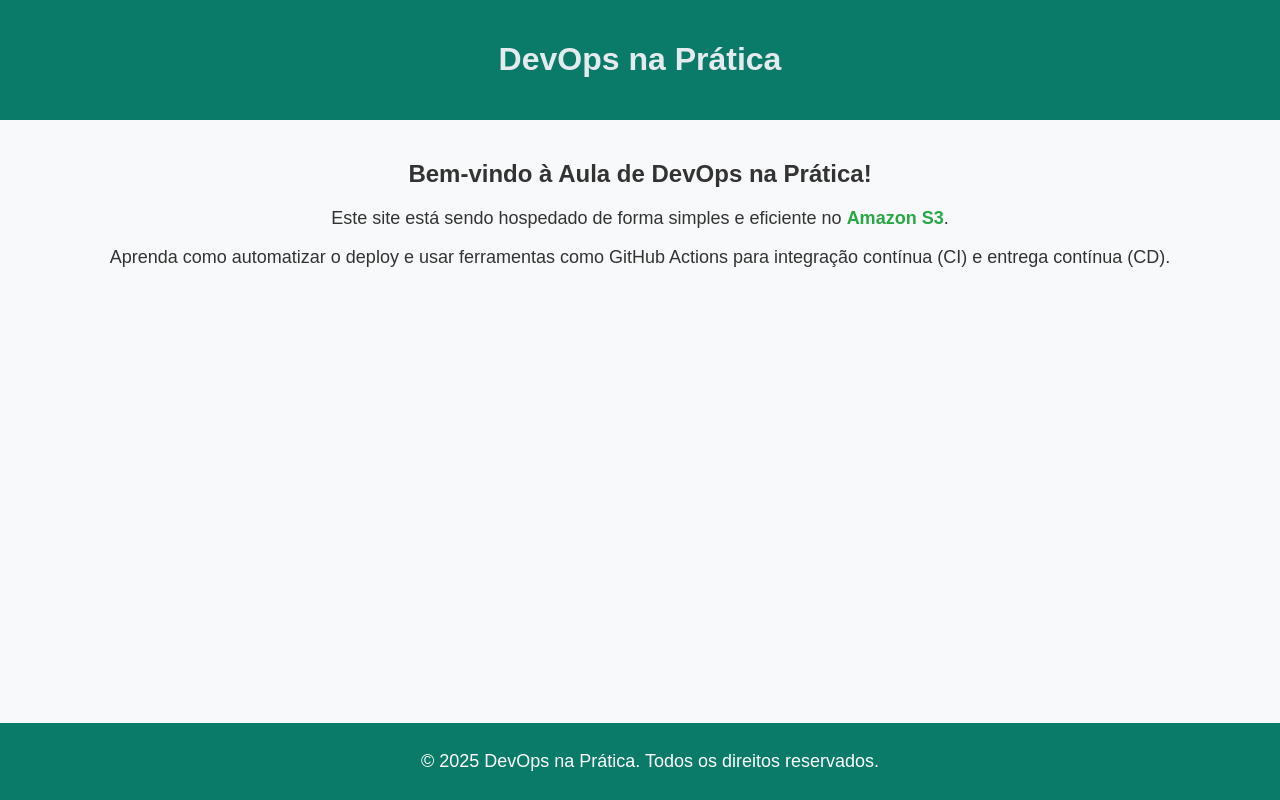
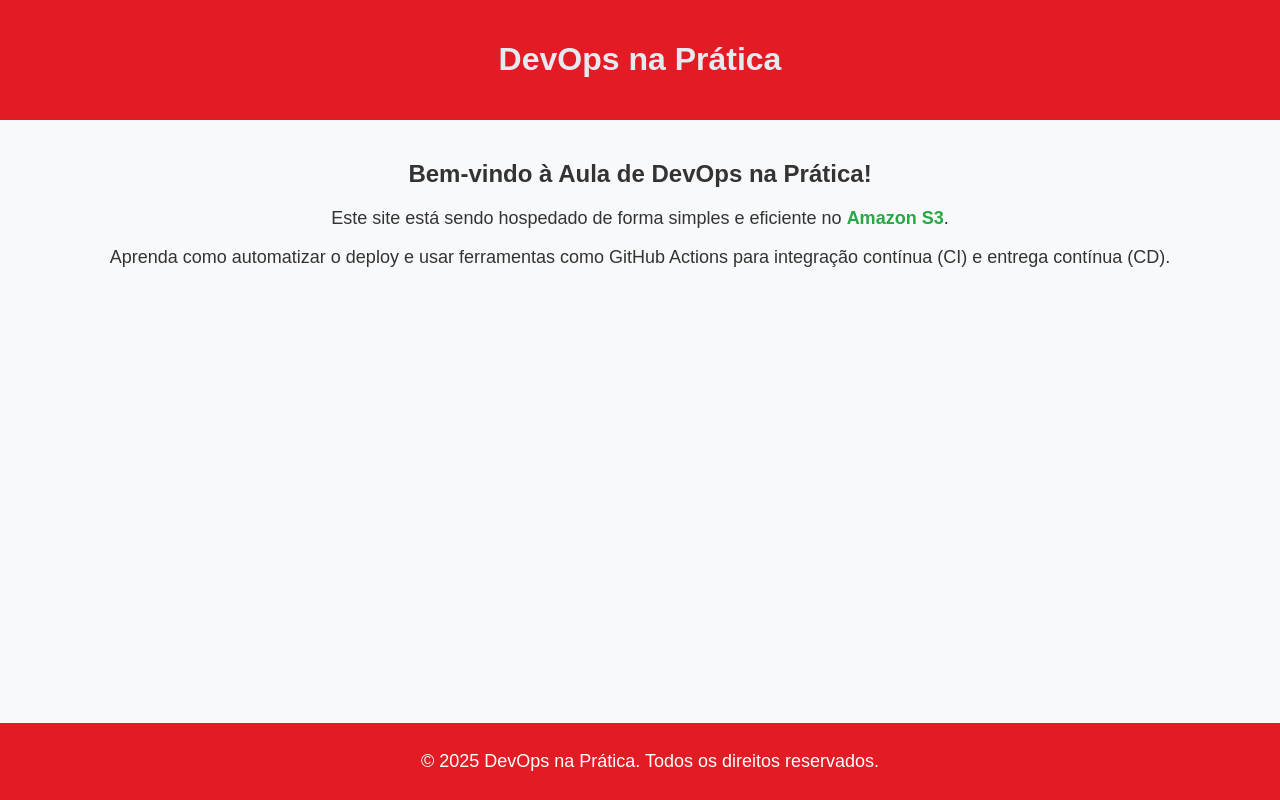
Before and after one commit to cassiowt/site-statico, a plain HTML site: page index.html in a window 1280 px wide. Drawn offline with Linux system fonts and the light colour scheme.

Commit message:
alterado a cor do header e footer

```diff
--- a/index.html
+++ b/index.html
@@ -13,14 +13,14 @@
             padding: 0;
         }
         header {
-            background-color: #097b68;
+            background-color: #e21b25;
             color: white;
             text-align: center;
             padding: 20px;
             color: white;
         }
         footer {
-            background-color: #097b68;
+            background-color: #e21b25;
             color: white;
             text-align: center;
             padding: 10px;
```
